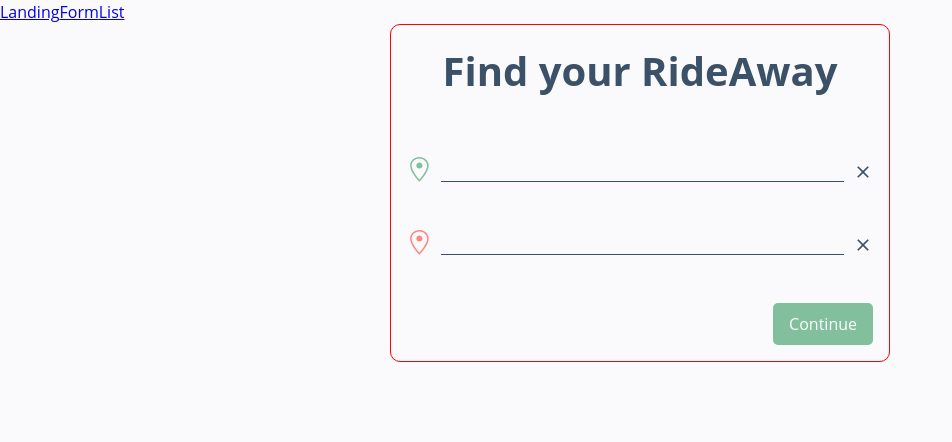
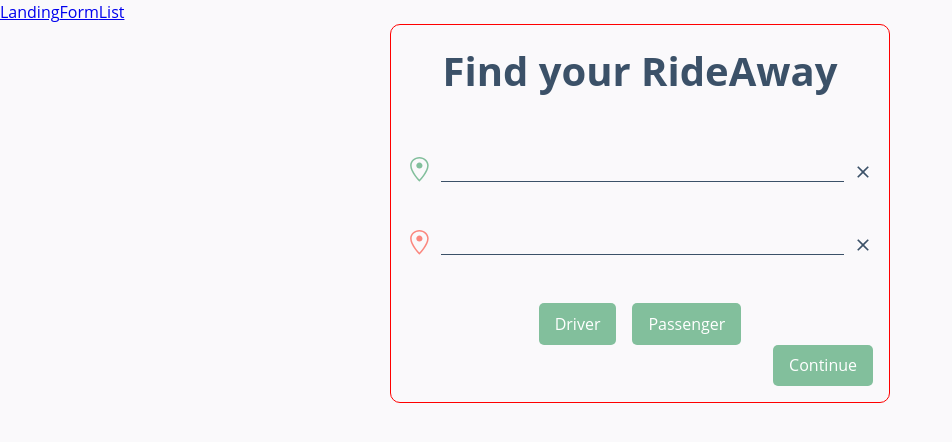
Before and after one commit to edwintsanghm/my-app, a React (Create React App) app: page /form in a window 1280 px wide. Shown: the top 442 px of the page, without its empty margins (0-952 px from the left). Built offline with nearby package versions, Linux system fonts and the light colour scheme.

Commit message:
feat: adds driving mode btn

```diff
--- a/src/component/Form.js
+++ b/src/component/Form.js
@@ -8,6 +8,7 @@
   const [userInput, setUserInput] = useState({
     startLocation: "",
     endLocation: "",
+    userMode: "",
   });
   const navigate = useNavigate();
   const onSubmit = (e) => {
@@ -46,6 +47,11 @@
             <MdClose className="paggengerLocation__inputClose" />
           </div>
         </div>
+
+        <div className="drivingMode">
+          <button className="drivingMode__Btn">Driver</button>
+          <button className="drivingMode__Btn">Passenger</button>
+        </div>
         <input type="submit" className="submitBtn" value="Continue" />
       </form>
     </section>
--- a/src/css/form.css
+++ b/src/css/form.css
@@ -72,6 +72,31 @@
   cursor: pointer;
 }
 
+.drivingMode {
+  display: flex;
+  gap: 1em;
+  justify-content: center;
+}
+
+.drivingMode__Btn {
+  border: none;
+  padding: 0.55em 1em;
+  border-radius: 5px;
+  width: max-content;
+
+  background-color: var(--col-acc-prmy);
+  color: var(--col-text-sec);
+
+  cursor: pointer;
+  transition: 0.25s;
+}
+
+.drivingMode__Btn:hover {
+  background-color: var(--col-background-prmy);
+  outline: 2px solid var(--col-acc-prmy);
+  color: var(--col-text-prmy);
+}
+
 .submitBtn {
   border: none;
   padding: 0.55em 1em;
```
